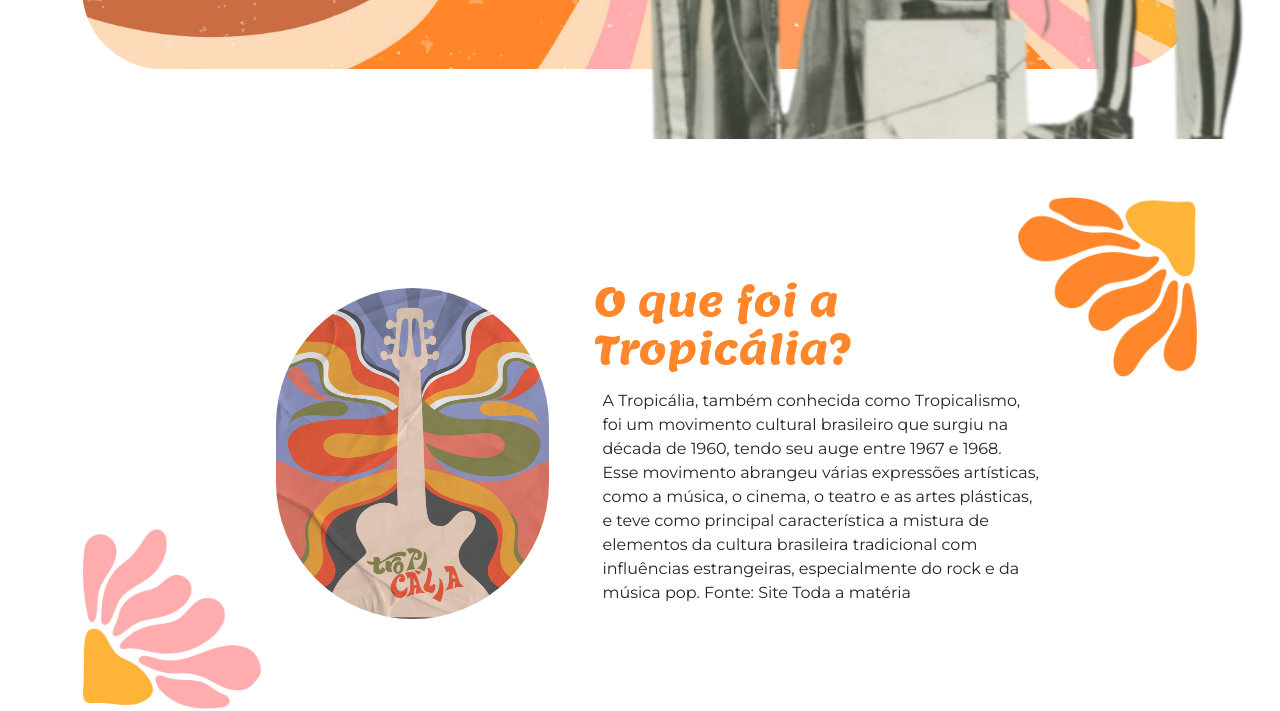
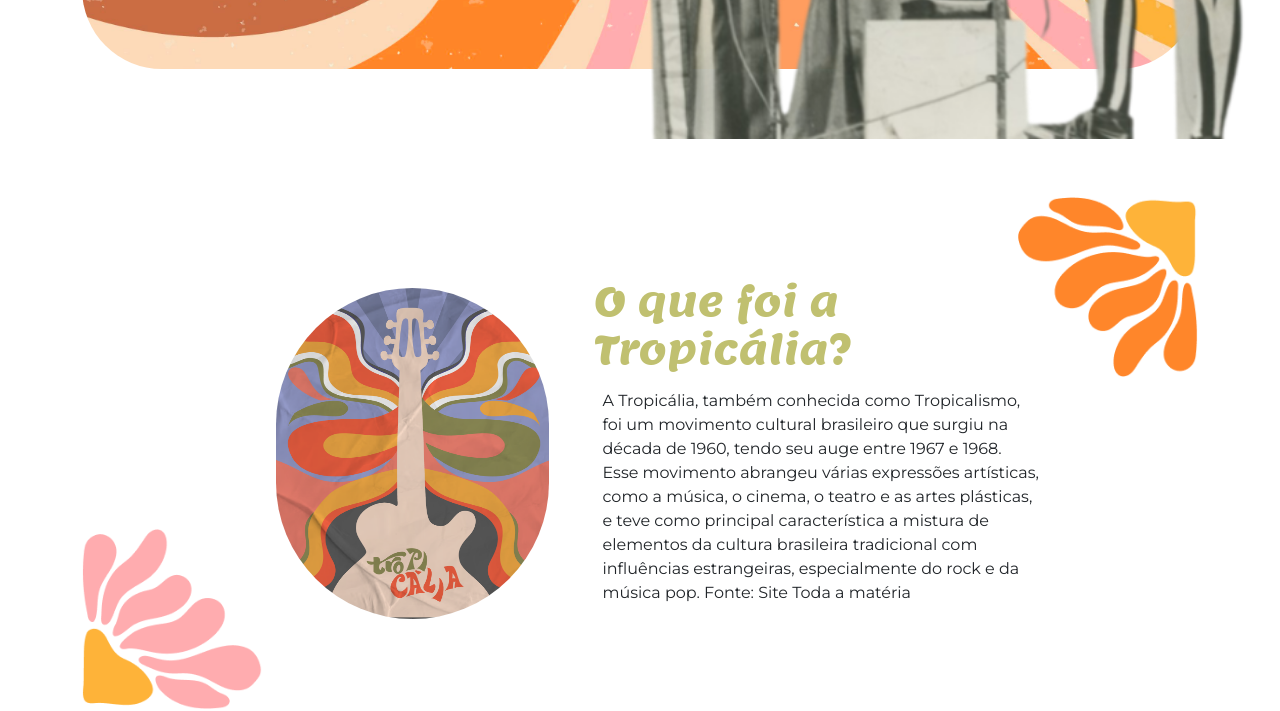
Before and after one commit to Guilbertyzzz/site-acessivel, a plain HTML site: page index.html in a window 1280 px wide. Shown: the part 812-1523 px from the top of the page. Drawn offline with nearby package versions, Linux system fonts and the light colour scheme.

Commit message:
Update styles.css

```diff
--- a/styles.css
+++ b/styles.css
@@ -2,7 +2,7 @@
 @import url('https://fonts.googleapis.com/css2?family=Lemon&display=swap');
 
 :root {
-    --laranja-claro: #FF862A;
+    --laranja-claro: #C0C070;
     --alto-contraste-fundo: #000000;
     --alto-contraste-texto: #ffffff;
     --alto-contraste-link: #ffd700;
```
